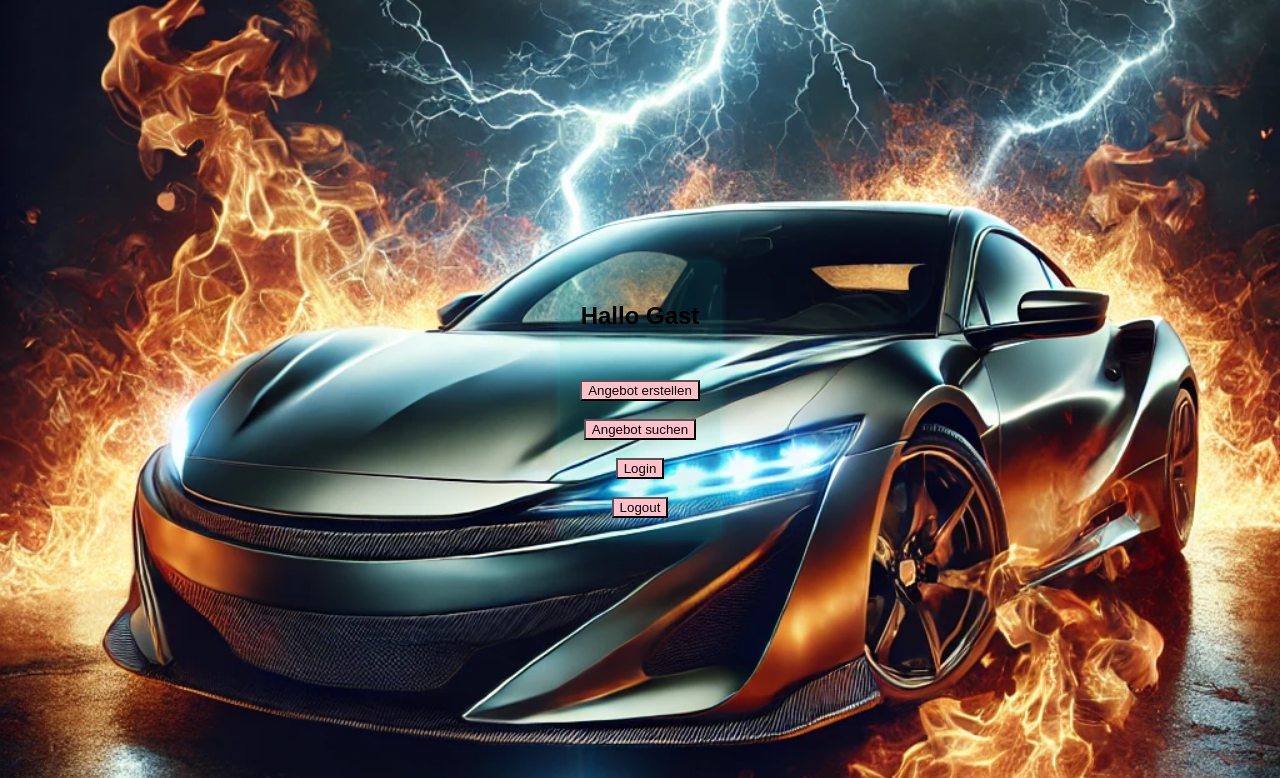
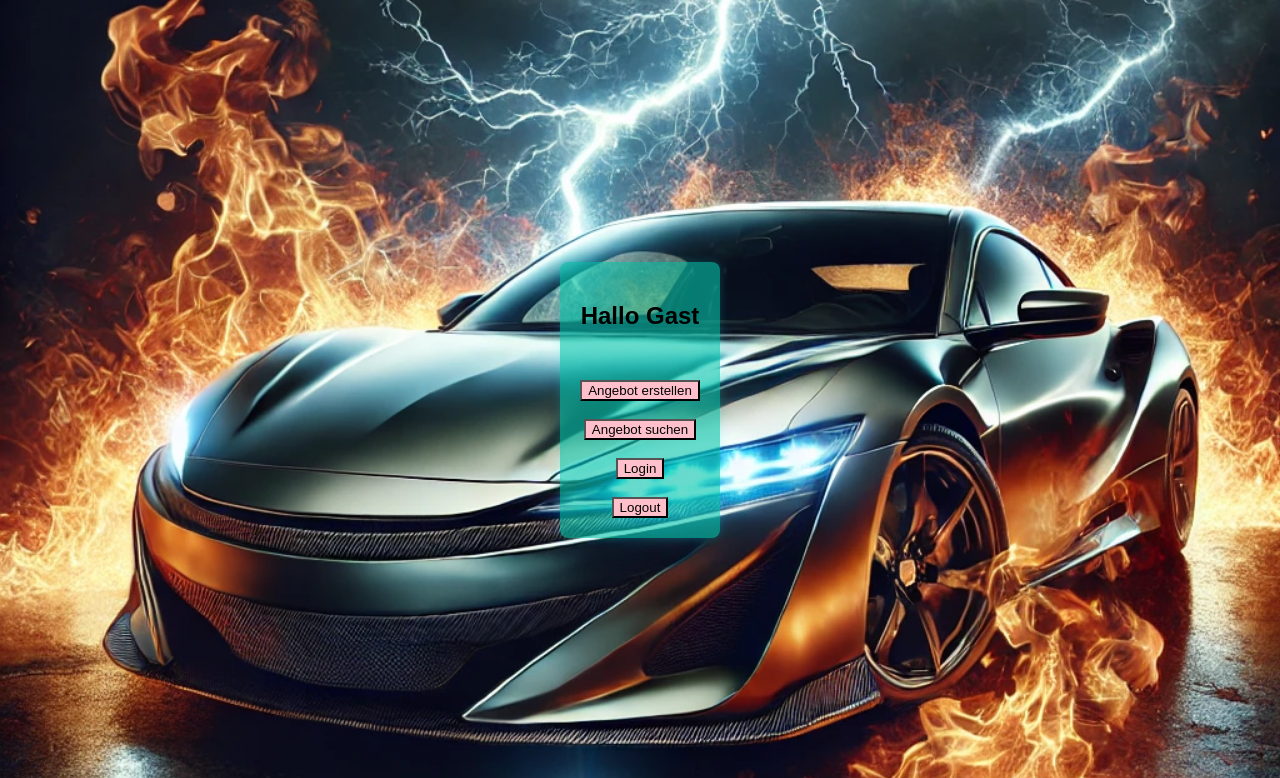
Before and after one commit to dionysm/CarsDatabanken, a Flask app: page / in a window 1280 px wide. Shown: the top 778 px of the page. Run offline with Flask 3, Linux system fonts and the light colour scheme.

Commit message:
Image hintergrund

```diff
--- a/static/styles.css
+++ b/static/styles.css
@@ -19,11 +19,12 @@ body {
     height: 100vh;
 }
 .login-container {
-    background-color: rgba(7, 197, 172, 0.1);
+    background-color: rgba(7, 197, 172, 0.6);
     padding: 20px;
     border-radius: 8px;
     box-shadow: 0 0 10px rgba(8, 253, 241, 0.2);
     text-align: center; /* Text zentrieren */
+
 }
 
 input[type="text"],
```
